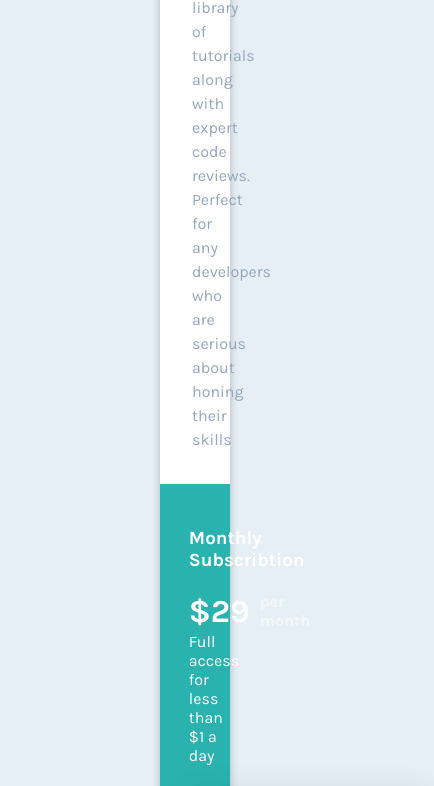
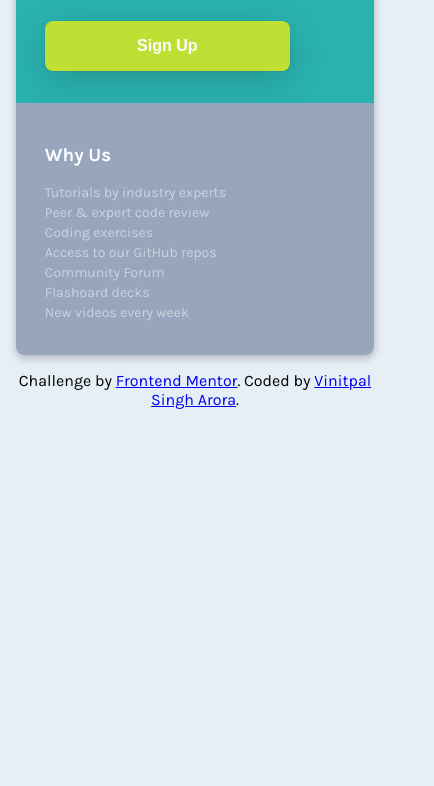
Before and after one commit to Vinitpal/Frontend-mentor-grid-component, a plain HTML site: page index.html in a window 390 px wide. Shown: the part 506-1292 px from the top of the page, 434 px wide, since content can reach past the window. After the commit the page ends 931 px from the top, so only its background shows below. Drawn offline with Linux system fonts and the light colour scheme.

Commit message:
fixed responsiveness

```diff
--- a/index.html
+++ b/index.html
@@ -15,8 +15,8 @@
     <title>Frontend Mentor | Single Price Grid Component</title>
   </head>
   <body>
-    <div class="parent">
-      <div class="div1">
+    <div class="container">
+      <div class="join-comm">
         <h3>Join our community</h3>
         <h4>30 day, hassle-free money back guarantee</h4>
         <p>
@@ -25,13 +25,13 @@
           Perfect for any developers who are serious about honing their skills
         </p>
       </div>
-      <div class="div2">
+      <div class="monthly-sub">
         <h3>Monthly Subscribtion</h3>
         <h1>$29 <span>per month</span></h1>
         <p>Full access for less than $1 a day</p>
         <button class="btn">Sign Up</button>
       </div>
-      <div class="div3">
+      <div class="why-us">
         <h3>Why Us</h3>
         <div>Tutorials by industry experts</div>
         <div>Peer & expert code review</div>
--- a/style.css
+++ b/style.css
@@ -14,7 +14,7 @@ body {
   margin: 5rem 15rem 0rem;
 }
 
-.parent {
+.container {
   display: grid;
   grid-template-columns: repeat(2, 1fr);
   grid-template-rows: repeat(1, 1fr);
@@ -24,7 +24,7 @@ body {
   border-radius: 8px;
 }
 
-.div1 {
+.join-comm {
   background-color: #fff;
   grid-area: 1 / 1 / 2 / 3;
   justify-content: space-around;
@@ -32,23 +32,23 @@ body {
   border-radius: 10px;
 }
 
-.div1 > h3 {
+.join-comm > h3 {
   color: var(--Cyan);
   font-weight: 700;
   font-size: 24px;
 }
 
-.div1 > h4 {
+.join-comm > h4 {
   color: var(--Bright-Yellow);
   font-weight: 700;
 }
 
-.div1 > p {
+.join-comm > p {
   color: var(--Gray-Blue);
   line-height: 1.5rem;
 }
 
-.div2 {
+.monthly-sub {
   background-color: var(--Cyan);
   color: #fff;
   padding: 1.5rem 0.5rem 2rem 1.8rem;
@@ -56,23 +56,23 @@ body {
   grid-area: 2 / 1 / 3 / 2;
 }
 
-.div2 > h1 {
+.monthly-sub > h1 {
   display: flex;
   align-items: center;
   margin-bottom: 0;
 }
 
-.div2 > h1 > span {
+.monthly-sub > h1 > span {
   font-size: 16px;
   margin-left: 10px;
   opacity: 0.5;
 }
 
-.div2 > p {
+.monthly-sub > p {
   margin: 2px auto 1.5rem;
 }
 
-.div2 > button {
+.monthly-sub > button {
   width: 245px;
   height: 50px;
   border-radius: 8px;
@@ -86,15 +86,15 @@ body {
     rgba(0, 0, 0, 0.06) 0px 0px 0px 1px;
 }
 
-.div2 > button:active {
+.monthly-sub > button:active {
   transform: scale(0.98);
 }
 
-.div2 > button:focus {
+.monthly-sub > button:focus {
   outline: none;
 }
 
-.div3 {
+.why-us {
   background-color: var(--Gray-Blue);
   color: #fff;
   padding: 1.4rem 0.5rem 2rem 1.8rem;
@@ -103,7 +103,7 @@ body {
   grid-area: 2 / 2 / 3 / 3;
 }
 
-.div3 div {
+.why-us div {
   font-size: 14px;
   opacity: 0.5;
 }
@@ -112,23 +112,29 @@ footer {
   text-align: center;
 }
 
-@media (max-width: 1000px) {
+@media only screen and (max-width: 1000px) {
   body {
-    margin: 5rem 10rem 0rem;
+    margin: 5rem 5rem 0rem;
+  }
+}
+
+@media only screen and (max-width: 675px) {
+  body {
+    margin: 5rem 1rem 0rem;
   }
   .parent {
     grid-template-columns: repeat(1, 1fr);
   }
-  .div1 {
+  .join-comm {
     grid-area: 1 / 1 / 2 / 4;
     border-bottom-left-radius: 0;
     border-bottom-right-radius: 0;
   }
-  .div2 {
+  .monthly-sub {
     grid-area: 2 / 1 / 3 / 4;
     border-bottom-left-radius: 0;
   }
-  .div3 {
+  .why-us {
     grid-area: 3 / 1 / 4 / 4;
     border-bottom-left-radius: 8px;
     border-bottom-right-radius: 8px;
```
